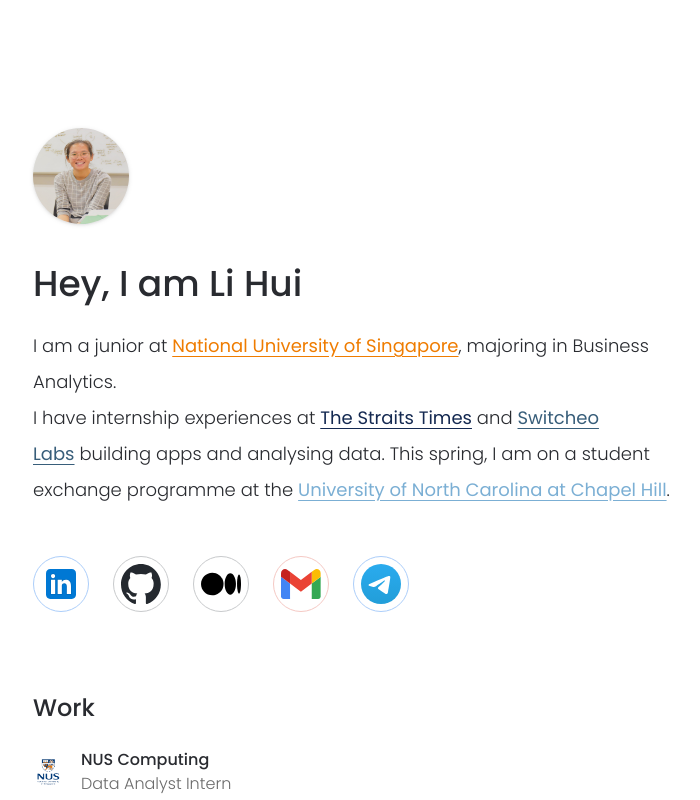
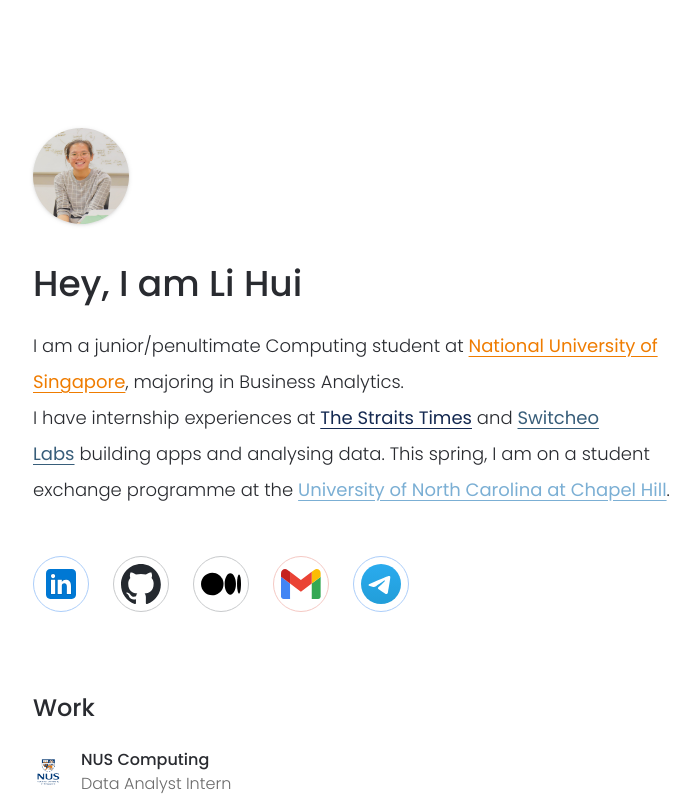
Before and after one commit to lihuicham/lihuicham.com-v2, a Next.js app: page / in a window 1280 px wide. Shown: the top 800 px of the page, without its empty margins (287-987 px from the left). Built offline with nearby package versions, Linux system fonts and the light colour scheme.

Commit message:
fix : edit word

```diff
--- a/src/app/components/v3/HeadlineV3.tsx
+++ b/src/app/components/v3/HeadlineV3.tsx
@@ -12,7 +12,7 @@ const HeadlineV3 = () => {
         </div>
         <h2 className="text-xl md:text-3xl font-medium md:text-4xl">Hey, I am Li Hui</h2>
         <p className="text-primary-text font-light text-sm md:text-lg md:leading-loose">
-          I am a junior at&nbsp;
+          I am a junior/penultimate Computing student at&nbsp;
           <span className="text-nus-orange font-normal underline underline-offset-2 md:underline-offset-4 hover:underline-offset-4 transition-all duration-300 ease-in-out"><Link href={PageLinks.Schools.NUS} target="_blank">National University of Singapore</Link></span>,
           majoring in Business Analytics.
           <br />
```
